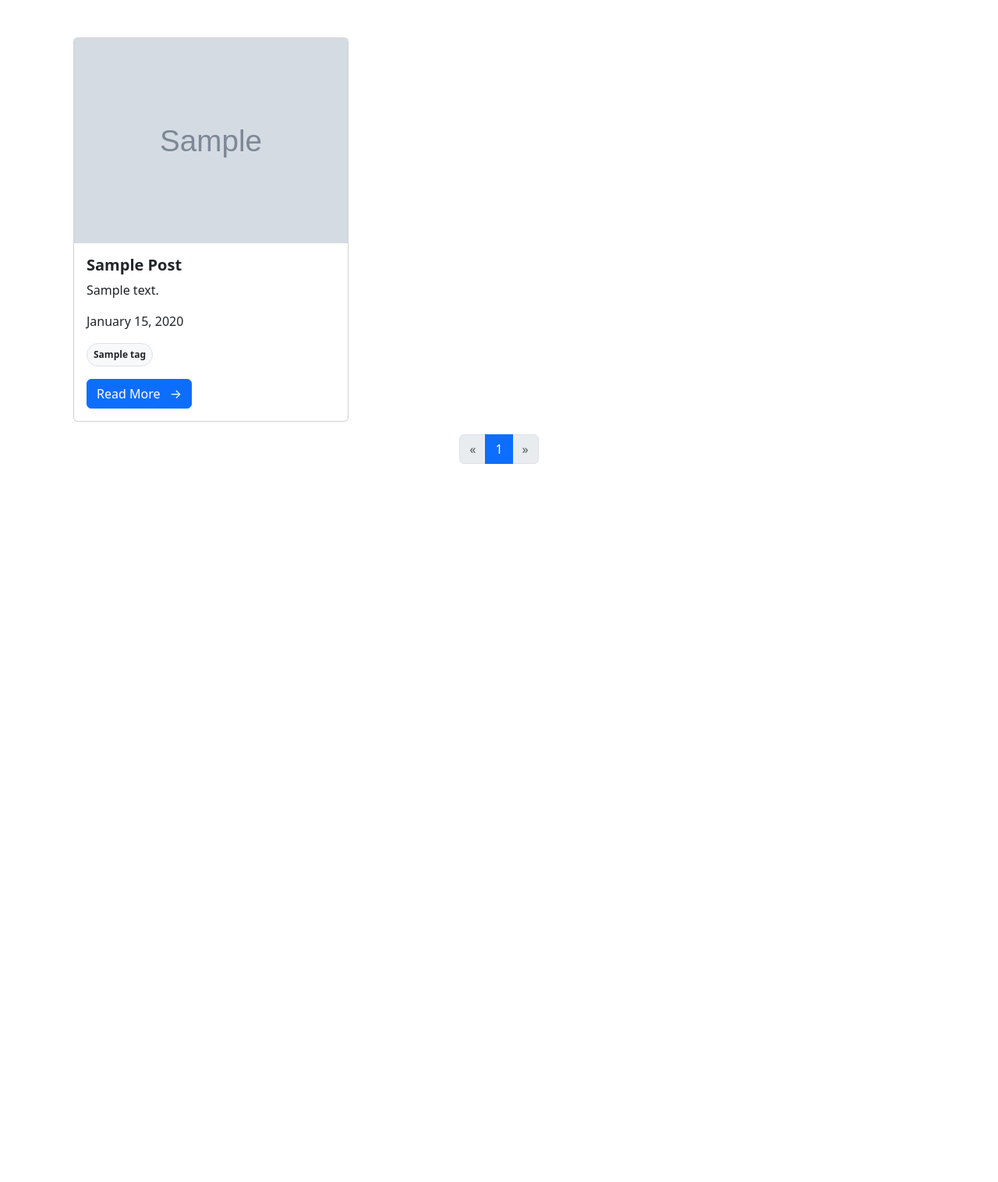
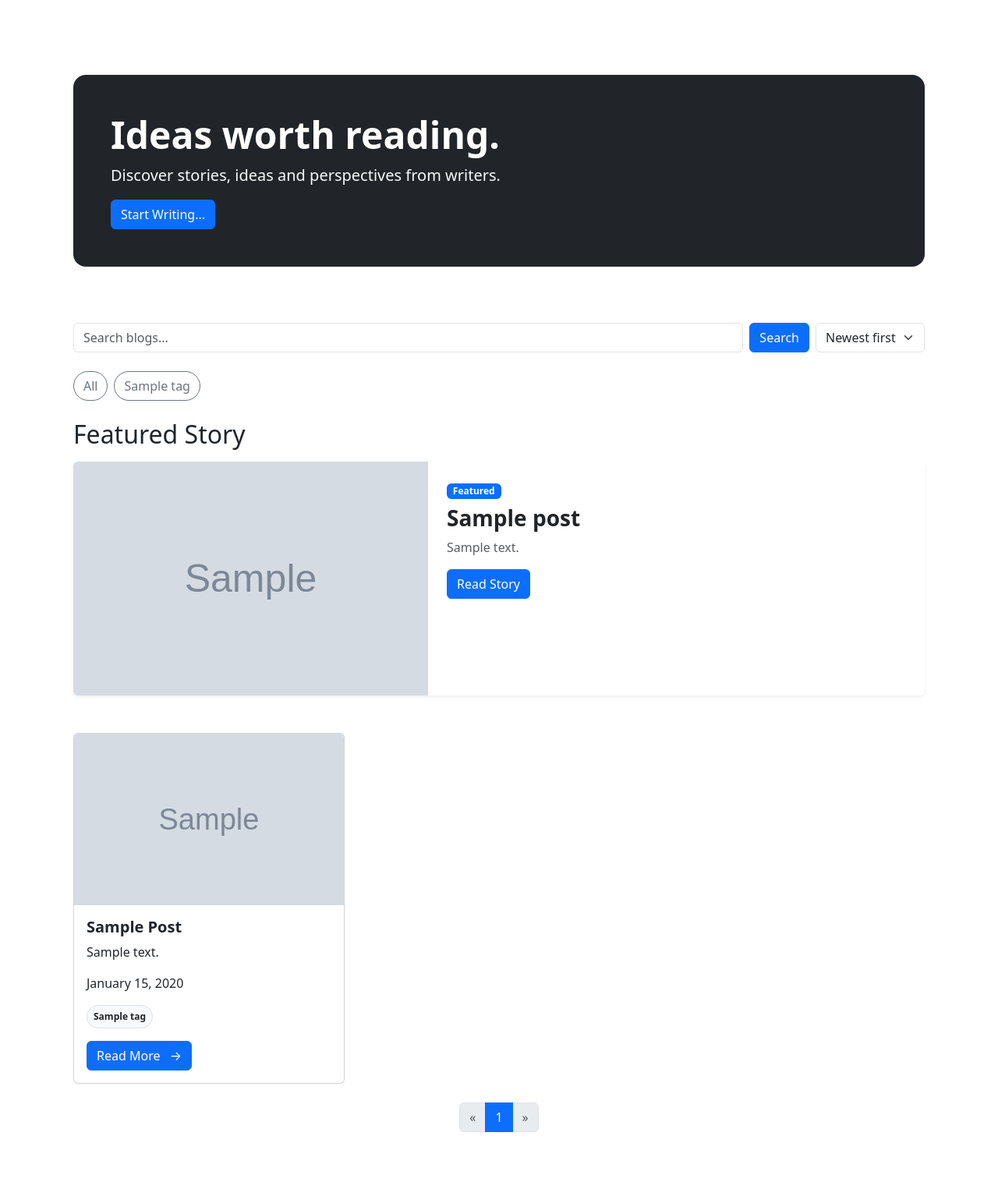
Before and after one commit to MishraRitika08/blogit, a Django app: page /blog/ in a window 1280 px wide. Shown: the part 56-1572 px from the top of the page at 78% size. Before the commit the page ends 651 px from the top, so only its background shows below. Run offline with Django 5.2, Linux system fonts and the light colour scheme; tables that the repository leaves empty hold one stand-in row (values such as "Sample post"); grey boxes marked "Sample" are stand-in pictures; parts of the project's set-up code (start-up, migrations or seed data) failed here and were passed over.

Commit message:
Improve blog post layout and drop cap styling

```diff
--- a/blog/templates/blog/dashboard.html
+++ b/blog/templates/blog/dashboard.html
@@ -6,6 +6,11 @@
 
     {% for blog in blogs %}
         <div class="card mb-3">
+            {% if blog.image %}
+            <img src="{{ blog.image.url }}" alt="{{ blog.title }}" class="img-fluid card-img-top img-thumbnail" style="max-height: 300px; object-fit: cover;">
+            {% else %}
+                <div class="card-img-top bg-light" style="height: 220px;"></div>
+            {% endif %}
             <div class="card-body">
                 <h5 class="card-title">{{ blog.title }}</h5>
                 <p class="card-text">{{ blog.content|truncatewords:20 }}</p>
--- a/blog/templates/blog/home.html
+++ b/blog/templates/blog/home.html
@@ -2,22 +2,118 @@
 
 {% block content %}
 
+<div class="container py-5">
+    <div class="p-5 mb-4 rounded-4 bg-dark text-white">
+        <h1 class="display-5 fw-bold">Ideas worth reading.</h1>
+
+        <p class="lead text-light">
+            Discover stories, ideas and perspectives from writers.
+        </p>
+        <a href="{% url 'blog:create_blog' %}" class="btn btn-primary">
+            Start Writing...
+        </a>
+    </div>
+</div>
+{% comment %} Display the search for list of blogs {% endcomment %}
+<div class="container mb-4">
+    <form method="GET" class="d-flex gap-2">
+        <input
+            type="text"
+            name="q"
+            class="form-control"
+            placeholder="Search blogs..."
+            value="{{ request.GET.q|default:'' }}"
+        >
+        <button class="btn btn-primary" type="submit">
+            Search
+        </button>
+    <input type="hidden" name="q" value="{{ request.GET.q }}">
+    <input type="hidden" name="tag" value="{{ request.GET.tag }}">
+
+    <select name="sort" class="form-select w-auto" onchange="this.form.submit()">
+        <option value="newest" {% if request.GET.sort == 'newest' %}selected{% endif %}>
+            Newest first
+        </option>
+
+        <option value="oldest" {% if request.GET.sort == 'oldest' %}selected{% endif %}>
+            Oldest first
+        </option>
+    </select>
+</form>
+</div>
+<div class="container mb-4">
+    <div class="d-flex flex-wrap gap-2">
+        <a href="{% url 'blog:home' %}" class="btn btn-outline-secondary rounded-pill">
+            All
+        </a>
+
+        {% for tag in tags %}
+        <a href="?tag={{ tag.id }}"
+           class="btn btn-outline-secondary rounded-pill">
+            {{ tag.name }}
+        </a>
+        {% endfor %}
+    </div>
+</div>
+{% if featured_post %}
+<div class="container mb-5">
+    <h2 class="mb-3">Featured Story</h2>
+
+    <div class="card border-0 shadow-sm overflow-hidden">
+        <div class="row g-0">
+
+            {% if featured_post.image %}
+            <div class="col-md-5">
+                <img src="{{ featured_post.image.url }}"
+                     class="img-fluid w-100"
+                     style="height: 300px; object-fit: cover;"
+                     alt="{{ featured_post.title }}">
+            </div>
+            {% endif %}
+
+            <div class="col-md-7">
+                <div class="card-body p-4">
+                    <span class="badge bg-primary mb-2">Featured</span>
+
+                    <h3 class="fw-bold">
+                        {{ featured_post.title }}
+                    </h3>
+
+                    <p class="text-muted">
+                        {{ featured_post.content|truncatewords:40 }}
+                    </p>
+
+                    <a href="{% url 'blog:blog_detail' featured_post.id %}"
+                       class="btn btn-primary">
+                        Read Story
+                    </a>
+                </div>
+            </div>
+
+        </div>
+    </div>
+</div>
+{% endif %}
+
 <div class="container">
-    <div class="row g-3">
-
+    <div class="row g-4">
         {% for post in page_obj %}
         <div class="col-md-6 col-lg-4">
-                <div class="card h-100">
+            <div class="card h-100 overflow-hidden">
+                {% comment %} Display the image if it exists {% endcomment %}
                 {% if post.image %}
-                    <img src="{{ post.image.url }}" alt="{{ post.title }}" class="img-fluid">
+                <img src="{{ post.image.url }}" alt="{{ post.title }}" class="card-img-top"
+                    style="height: 220px; object-fit: cover;">
+                {% else %}
+                <div class="card-img-top bg-light" style="height: 220px;"></div>
                 {% endif %}
 
-                    <div class="card-body">
+                <div class="card-body d-flex flex-column">
 
                     <h5 class="card-title fw-bold text-dark">{{ post.title|title }}</h5>
 
                     <p class="card-text">
-                            {{ post.content|truncatewords:20 }}
+                        {{ post.content|truncatewords:90 }}
                     </p>
                     <p class="card-text">{{post.created_at|date:"F d, Y"}}</p>
 
@@ -29,8 +125,7 @@
                         {% endfor %}
                     </div>
 
-                        <a href="{% url 'blog:blog_detail' post.id %}"
-                           class="btn btn-primary">
+                    <a href="{% url 'blog:blog_detail' post.id %}" class="btn btn-primary mt-auto align-self-start">
                         Read More <span class="ms-2">→</span>
                     </a>
 
@@ -82,5 +177,6 @@
             </nav>
         </div>
     </div>
+</div>
 
 {% endblock %}
--- a/blog/views.py
+++ b/blog/views.py
@@ -9,14 +9,16 @@ from blog.models import Post, Tag, Comment
 
 # Create your views here.
 def home(request):
-    # if request.user.is_authenticated:
-    #     return redirect('blog:dashboard')
     posts = Post.objects.all().order_by('-created_at')
     paginator = Paginator(posts, 5)  # Show 5 posts per page
     page_number = request.GET.get('page')
     page_obj = paginator.get_page(page_number)
+    tags = Tag.objects.all()
+    featured_post = Post.objects.first()
     context = {
-        'page_obj': page_obj
+        'page_obj': page_obj,
+        'tags': tags,
+        'featured_post': featured_post,
     }
     return render(request, 'blog/home.html', context=context)
 
```
Also changed, not shown: blog/templates/blog/blog_detail.html (+8 -1 lines). Lines whose indentation alone changed are shown as unchanged.
